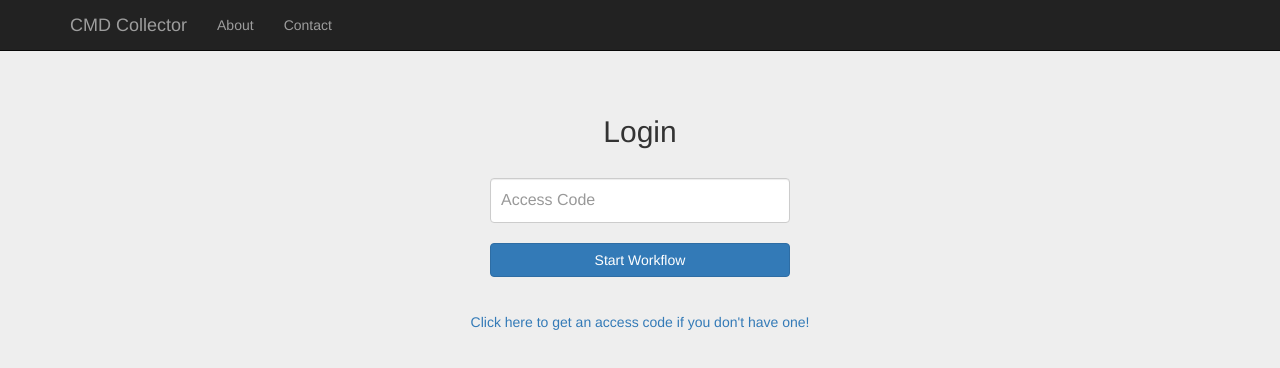
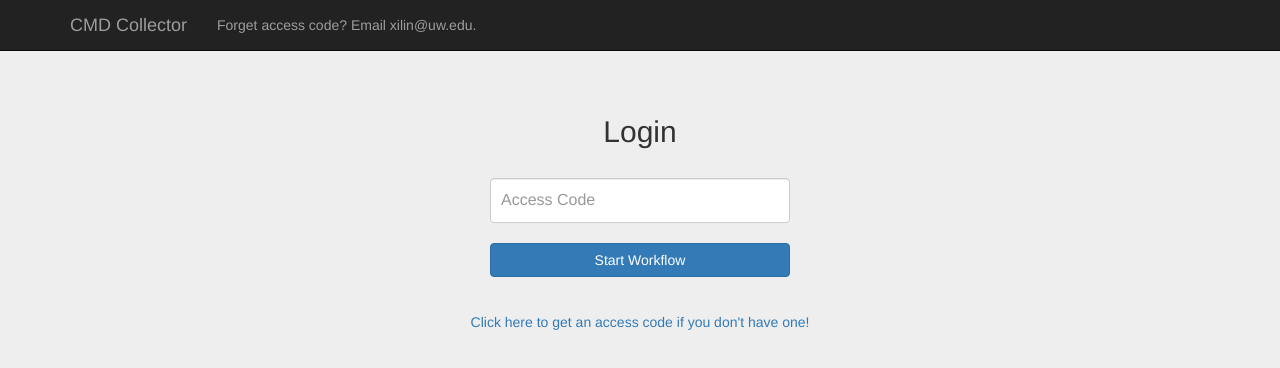
Before and after one commit to Mestway/CmdReader, a plain HTML site: page login.html in a window 1280 px wide. Drawn offline with Linux system fonts and the light colour scheme.

Commit message:
add simple forget access code mechanism

```diff
--- a/login.html
+++ b/login.html
@@ -32,8 +32,7 @@
         </div>
         <div id="navbar" class="collapse navbar-collapse">
           <ul class="nav navbar-nav">
-            <li><a href="#about">About</a></li>
-            <li><a href="#contact">Contact</a></li>
+            <li><a href="#contact">Forget access code? Email xilin@uw.edu.</a></li>
           </ul>
         </div><!--/.nav-collapse -->
       </div>
```
